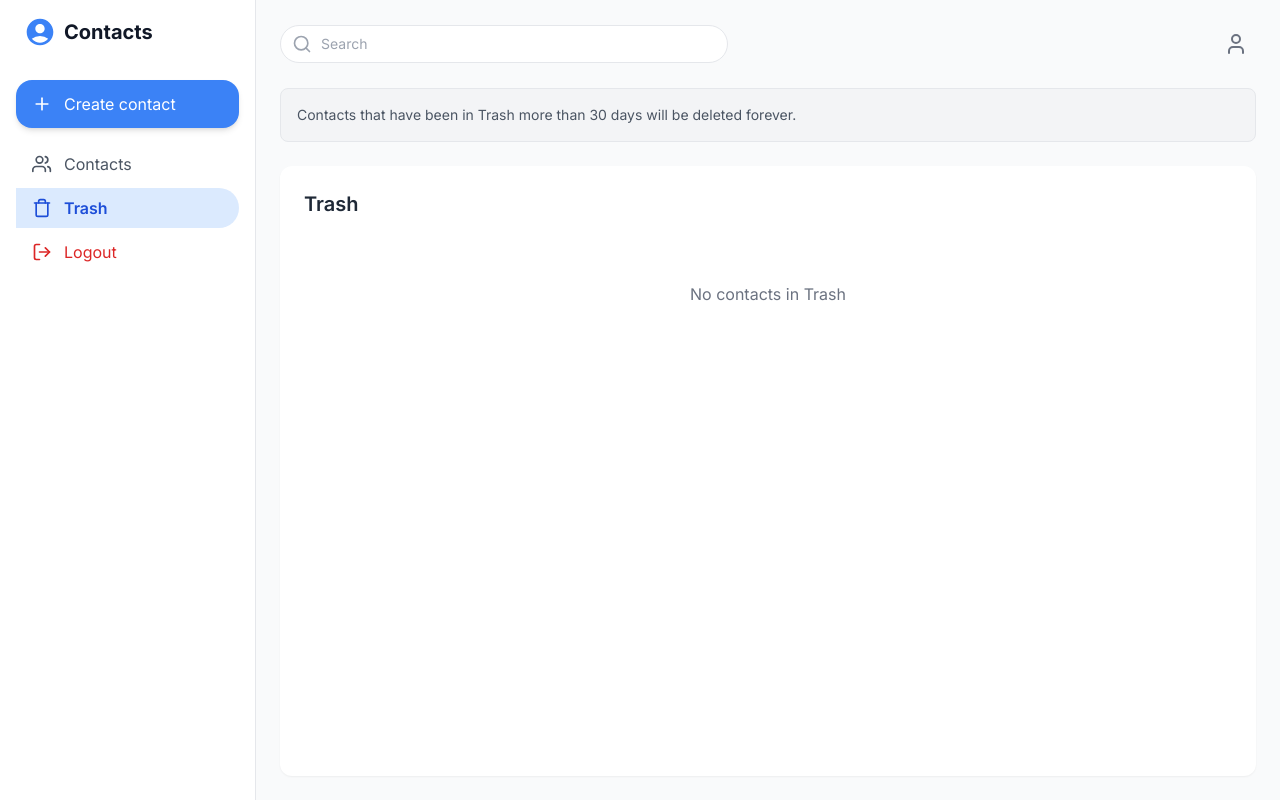
After one commit to kotlindevs/Contacts, a Python web app: template templates/trash.html in a window 1280 px wide. The commit adds this page. Run offline with Jinja, Linux system fonts and the light colour scheme; the template is opened without the code that fills it, so the values that code supplies are empty; some libraries are stand-ins or nearby versions.

Commit message:
Implement trash functionality: add move to trash, restore, delete permanently, and empty trash features

```diff
--- a/templates/contacts.html
+++ b/templates/contacts.html
@@ -65,7 +65,7 @@
                     </svg>
                     <span>Import</span>
                 </a>
-                <a href="#" class="flex items-center space-x-3 px-4 py-2 rounded-lg text-gray-600 hover:bg-gray-100 transition-colors duration-200">
+                <a href="{{ url_for('trash_page') }}" class="flex items-center space-x-3 px-4 py-2 rounded-lg text-gray-600 hover:bg-gray-100 transition-colors duration-200">
                     <svg xmlns="http://www.w3.org/2000/svg" width="24" height="24" viewBox="0 0 24 24" fill="none" stroke="currentColor" stroke-width="2" stroke-linecap="round" stroke-linejoin="round" class="w-5 h-5">
                         <path d="M3 6h18"></path>
                         <path d="M19 6v14a2 2 0 0 1-2 2H7a2 2 0 0 1-2-2V6"></path>
@@ -366,7 +366,7 @@
                 searchContainer.classList.add('w-full');
             } else {
                 // If closed, open it
-                sidebar.classList.remove('translate-x-full');
+                sidebar.classList.remove('-translate-x-full');
                 sidebar.classList.add('translate-x-0');
                 searchContainer.classList.add('md:w-auto');
                 searchContainer.classList.remove('w-full');
--- /dev/null
+++ b/templates/trash.html
@@ -0,0 +1,154 @@
+{% extends "base.html" %}
+
+{% block content %}
+<!-- Main container for the entire page, using flexbox for side-by-side layout -->
+<div class="flex flex-col md:flex-row min-h-screen bg-white text-gray-800">
+
+    <!-- Sidebar with animation and responsive design -->
+    <aside id="sidebar" class="fixed inset-y-0 left-0 z-50 w-64 flex-shrink-0 bg-white p-4 border-r border-gray-200 transform -translate-x-full md:translate-x-0 md:relative md:flex md:flex-col transition-transform duration-300 ease-in-out">
+        <div class="flex flex-col space-y-4">
+            <div class="flex items-center space-x-2 text-xl font-bold text-gray-900 mb-4 pl-2">
+                <svg class="w-8 h-8 text-blue-500" xmlns="http://www.w3.org/2000/svg" viewBox="0 0 24 24" fill="currentColor"><path d="M12 2C6.48 2 2 6.48 2 12s4.48 10 10 10 10-4.48 10-10S17.52 2 12 2zm0 4c1.93 0 3.5 1.57 3.5 3.5S13.93 13 12 13s-3.5-1.57-3.5-3.5S10.07 6 12 6zm0 14c-2.03 0-4.43-.82-6.14-2.88a9.947 9.947 0 0 1 12.28 0C16.43 19.18 14.03 20 12 20z"/></svg>
+                <span>Contacts</span>
+            </div>
+
+            <a href="{{ url_for('create_contact') }}" class="flex items-center space-x-3 px-4 py-3 bg-blue-500 hover:bg-blue-600 text-white rounded-2xl shadow-md transition-colors duration-200">
+                <svg xmlns="http://www.w3.org/2000/svg" width="24" height="24" viewBox="0 0 24 24" fill="none" stroke="currentColor" stroke-width="2" stroke-linecap="round" stroke-linejoin="round" class="w-5 h-5">
+                    <line x1="12" y1="5" x2="12" y2="19"></line>
+                    <line x1="5" y1="12" x2="19" y2="12"></line>
+                </svg>
+                <span>Create contact</span>
+            </a>
+
+            <!-- Sidebar Navigation links -->
+            <nav class="space-y-1">
+                <a href="{{ url_for('contacts') }}" class="flex items-center space-x-3 px-4 py-2 rounded-lg text-gray-600 hover:bg-gray-100 transition-colors duration-200">
+                    <svg xmlns="http://www.w3.org/2000/svg" width="24" height="24" viewBox="0 0 24 24" fill="none" stroke="currentColor" stroke-width="2" stroke-linecap="round" stroke-linejoin="round" class="w-5 h-5">
+                        <path d="M16 21v-2a4 4 0 0 0-4-4H5a4 4 0 0 0-4 4v2"></path>
+                        <circle cx="9" cy="7" r="4"></circle>
+                        <path d="M22 21v-2a4 4 0 0 0-3-3.87"></path>
+                        <path d="M16 3.13a4 4 0 0 1 0 7.75"></path>
+                    </svg>
+                    <span>Contacts</span>
+                </a>
+                <a href="{{ url_for('trash_page') }}" class="flex items-center space-x-3 px-4 py-2 rounded-r-full bg-blue-100 text-blue-700 font-semibold transition-colors duration-200">
+                    <svg xmlns="http://www.w3.org/2000/svg" width="24" height="24" viewBox="0 0 24 24" fill="none" stroke="currentColor" stroke-width="2" stroke-linecap="round" stroke-linejoin="round" class="w-5 h-5">
+                        <path d="M3 6h18"></path>
+                        <path d="M19 6v14a2 2 0 0 1-2 2H7a2 2 0 0 1-2-2V6"></path>
+                        <path d="M8 6V4a2 2 0 0 1 2-2h4a2 2 0 0 1 2 2v2"></path>
+                    </svg>
+                    <span>Trash</span>
+                </a>
+                <a href="{{ url_for('logout') }}" class="flex items-center space-x-3 px-4 py-2 rounded-lg text-red-600 hover:bg-red-50 transition-colors duration-200">
+                    <svg xmlns="http://www.w3.org/2000/svg" width="24" height="24" viewBox="0 0 24 24" fill="none" stroke="currentColor" stroke-width="2" stroke-linecap="round" stroke-linejoin="round" class="w-5 h-5">
+                        <path d="M9 21H5a2 2 0 0 1-2-2V5a2 2 0 0 1 2-2h4"></path>
+                        <polyline points="16 17 21 12 16 7"></polyline>
+                        <line x1="21" y1="12" x2="9" y2="12"></line>
+                    </svg>
+                    <span>Logout</span>
+                </a>
+            </nav>
+        </div>
+    </aside>
+
+    <!-- Main Content Area -->
+    <main class="flex-grow flex flex-col p-6 bg-gray-50">
+        <!-- Top bar with search and user actions -->
+        <div class="flex items-center justify-between mb-6">
+            <button id="menu-button" class="md:hidden p-2 rounded-full hover:bg-gray-200 transition-colors duration-200">
+                <svg xmlns="http://www.w3.org/2000/svg" width="24" height="24" viewBox="0 0 24 24" fill="none" stroke="currentColor" stroke-width="2" stroke-linecap="round" stroke-linejoin="round" class="w-6 h-6 text-gray-500"><line x1="3" y1="12" x2="21" y2="12"></line><line x1="3" y1="6" x2="21" y2="6"></line><line x1="3" y1="18" x2="21" y2="18"></line></svg>
+            </button>
+            <div class="relative w-full max-w-md">
+                <div class="absolute inset-y-0 left-0 flex items-center pl-3 pointer-events-none">
+                    <svg xmlns="http://www.w3.org/2000/svg" width="24" height="24" viewBox="0 0 24 24" fill="none" stroke="currentColor" stroke-width="2" stroke-linecap="round" stroke-linejoin="round" class="w-5 h-5 text-gray-400"><circle cx="11" cy="11" r="8"></circle><line x1="21" y1="21" x2="16.65" y2="16.65"></line></svg>
+                </div>
+                <input type="text" placeholder="Search" class="w-full pl-10 pr-4 py-2 border border-gray-200 rounded-full bg-white text-sm focus:outline-none focus:ring-2 focus:ring-blue-500 focus:border-blue-500 transition-all duration-200">
+            </div>
+            <div class="flex items-center space-x-4 ml-auto">
+                <a href="#" class="relative p-2 rounded-full hover:bg-gray-200 transition-colors duration-200 group">
+                    <svg xmlns="http://www.w3.org/2000/svg" width="24" height="24" viewBox="0 0 24 24" fill="none" stroke="currentColor" stroke-width="2" stroke-linecap="round" stroke-linejoin="round" class="w-6 h-6 text-gray-500"><path d="M19 21v-2a4 4 0 0 0-4-4H9a4 4 0 0 0-4 4v2"></path><circle cx="12" cy="7" r="4"></circle></svg>
+                    <span class="absolute right-0 top-full mt-2 w-max p-2 text-xs text-white bg-gray-800 rounded-md shadow-lg opacity-0 group-hover:opacity-100 transition-opacity duration-200">{{ session['username'] }}</span>
+                </a>
+            </div>
+        </div>
+
+        <!-- Trash Header Info -->
+        <div class="bg-gray-100 border border-gray-200 rounded-lg p-4 mb-6 flex items-center justify-between">
+            <p class="text-sm text-gray-600">Contacts that have been in Trash more than 30 days will be deleted forever.</p>
+            {% if trashed_docs %}
+            <a href="{{ url_for('empty_trash') }}" class="text-sm font-semibold text-blue-600 hover:text-blue-800 transition-colors duration-200">Empty Trash now</a>
+            {% endif %}
+        </div>
+
+        <!-- Trashed Contacts List -->
+        <div class="flex-grow bg-white p-6 rounded-xl shadow-sm">
+            <h2 class="text-xl font-semibold mb-4">Trash</h2>
+            {% if trashed_docs %}
+                <div class="grid grid-cols-12 gap-x-6 py-2 px-4 text-xs font-semibold text-gray-500 border-b border-gray-200 mb-2">
+                    <div class="col-span-4">Name</div>
+                    <div class="col-span-4">Why in Trash?</div>
+                    <div class="col-span-3">Date deleted</div>
+                    <div class="col-span-1 text-right"></div>
+                </div>
+
+                {% for doc in trashed_docs %}
+                <div class="grid grid-cols-12 gap-x-6 items-center py-3 px-4 hover:bg-gray-50 rounded-lg transition-colors duration-200 group">
+                    <div class="col-span-4 flex items-center space-x-4">
+                        <div class="w-10 h-10 rounded-full bg-gray-200 flex items-center justify-center text-gray-500 font-medium text-sm flex-shrink-0">
+                            {{ doc.Contact['Name'][0] | upper }}
+                        </div>
+                        <span class="font-medium text-gray-900">{{ doc.Contact['Name'] }}</span>
+                    </div>
+                    <div class="col-span-4 text-sm text-gray-600">Deleted from Contacts (web)</div>
+                    <div class="col-span-3 text-sm text-gray-600">{{ doc.deleted_at_formatted }}</div>
+                    <div class="col-span-1 text-right flex justify-end space-x-2 opacity-0 group-hover:opacity-100 transition-opacity">
+                        <a href="{{ url_for('restore_contact', contact_name=doc.Contact['Name']) }}" class="relative p-2 rounded-full text-gray-500 hover:bg-gray-200 hover:text-green-600 transition-colors duration-200">
+                            <svg xmlns="http://www.w3.org/2000/svg" width="24" height="24" viewBox="0 0 24 24" fill="none" stroke="currentColor" stroke-width="2" stroke-linecap="round" stroke-linejoin="round" class="w-5 h-5"><path d="M1 4v6h6"/><path d="M3.51 15a9 9 0 1 0 2.19-9.51L1 10"/></svg>
+                        </a>
+                        <a href="{{ url_for('delete_permanently', contact_name=doc.Contact['Name']) }}" class="relative p-2 rounded-full text-gray-500 hover:bg-gray-200 hover:text-red-600 transition-colors duration-200">
+                            <svg xmlns="http://www.w3.org/2000/svg" width="24" height="24" viewBox="0 0 24 24" fill="none" stroke="currentColor" stroke-width="2" stroke-linecap="round" stroke-linejoin="round" class="w-5 h-5"><path d="M3 6h18"/><path d="M19 6v14a2 2 0 0 1-2 2H7a2 2 0 0 1-2-2V6"/><path d="M8 6V4a2 2 0 0 1 2-2h4a2 2 0 0 1 2 2v2"/></svg>
+                        </a>
+                    </div>
+                </div>
+                {% endfor %}
+            {% else %}
+                <!-- Empty state for trash -->
+                <div class="text-center py-12">
+                    <p class="text-gray-500">No contacts in Trash</p>
+                </div>
+            {% endif %}
+        </div>
+    </main>
+</div>
+
+<script>
+    // This script handles the toggle functionality for the sidebar
+    document.addEventListener('DOMContentLoaded', function() {
+        const sidebar = document.getElementById('sidebar');
+        const menuButton = document.getElementById('menu-button');
+        if (!menuButton) return;
+
+        let isSidebarOpen = window.innerWidth >= 768;
+
+        function toggleSidebar() {
+            sidebar.classList.toggle('-translate-x-full');
+            sidebar.classList.toggle('translate-x-0');
+            isSidebarOpen = !isSidebarOpen;
+        }
+
+        menuButton.addEventListener('click', toggleSidebar);
+
+        if (window.innerWidth < 768) {
+            sidebar.classList.add('-translate-x-full');
+            isSidebarOpen = false;
+        }
+
+        window.addEventListener('resize', () => {
+            if (window.innerWidth >= 768 && !isSidebarOpen) {
+                sidebar.classList.remove('-translate-x-full');
+                isSidebarOpen = true;
+            }
+        });
+    });
+</script>
+{% endblock %}
```
Also changed, not shown: app.py (+137 -22 lines).
